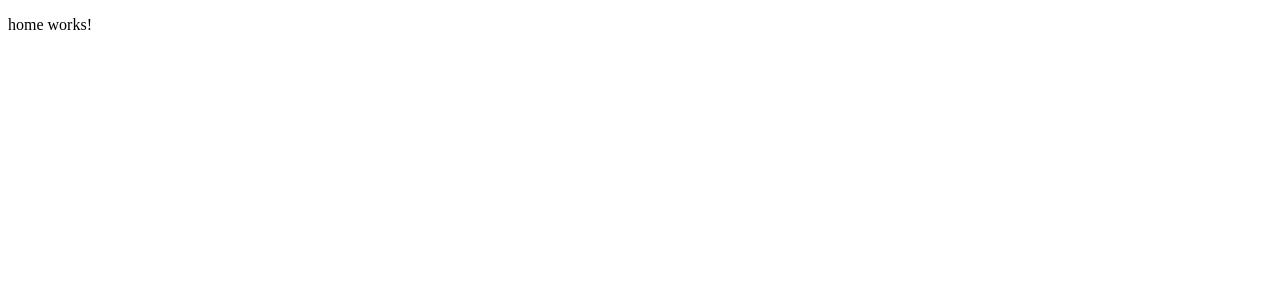
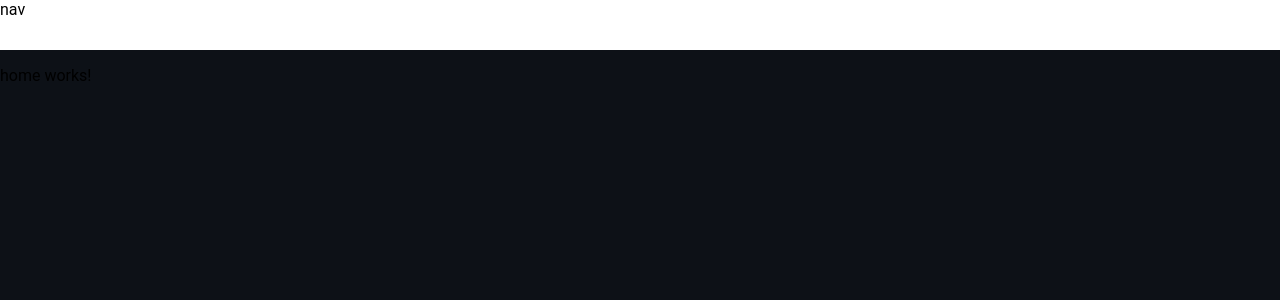
Before and after one commit to abronz/ChillSync, an Angular app: page /home in a window 1280 px wide. Shown: the top 300 px of the page. Built offline with nearby package versions, Linux system fonts and the light colour scheme.

Commit message:
background changed

```diff
--- a/src/app/app.component.html
+++ b/src/app/app.component.html
@@ -1 +1,3 @@
+<app-header></app-header>
+
 <router-outlet></router-outlet>
--- a/src/app/app.module.ts
+++ b/src/app/app.module.ts
@@ -6,13 +6,15 @@ import { AppComponent } from './app.component';
 import { HomeComponent } from './home/home.component';
 import { PageNotFoundComponent } from './page-not-found/page-not-found.component';
 import { AboutComponent } from './about/about.component';
+import { HeaderComponent } from './header/header.component';
 
 @NgModule({
   declarations: [
     AppComponent,
     HomeComponent,
     PageNotFoundComponent,
-    AboutComponent
+    AboutComponent,
+    HeaderComponent
   ],
   imports: [
     BrowserModule,
--- /dev/null
+++ b/src/app/header/header.component.css
@@ -0,0 +1,5 @@
+.nav {
+  background-color: white;
+  height: 50px;
+  margin: 0px;
+}
--- /dev/null
+++ b/src/app/header/header.component.html
@@ -0,0 +1 @@
+<div class="nav">nav</div>
--- /dev/null
+++ b/src/app/header/header.component.ts
@@ -0,0 +1,15 @@
+import { Component, OnInit } from '@angular/core';
+
+@Component({
+  selector: 'app-header',
+  templateUrl: './header.component.html',
+  styleUrls: ['./header.component.css']
+})
+export class HeaderComponent implements OnInit {
+
+  constructor() { }
+
+  ngOnInit() {
+  }
+
+}
--- a/src/styles.css
+++ b/src/styles.css
@@ -1 +1,10 @@
-/* You can add global styles to this file, and also import other style files */
+html {
+  background-color: rgb(13,17,23);
+}
+
+body {
+  height: 100%;
+  margin: 0;
+  padding: 0;
+  font-family: Roboto, "Helvetica Neue", sans-serif;
+}
```
Also changed, not shown: 1 other file (tests, documents, lock files or other folders).
